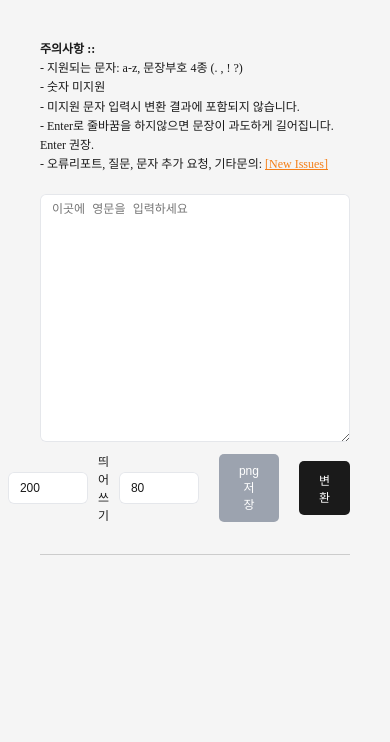
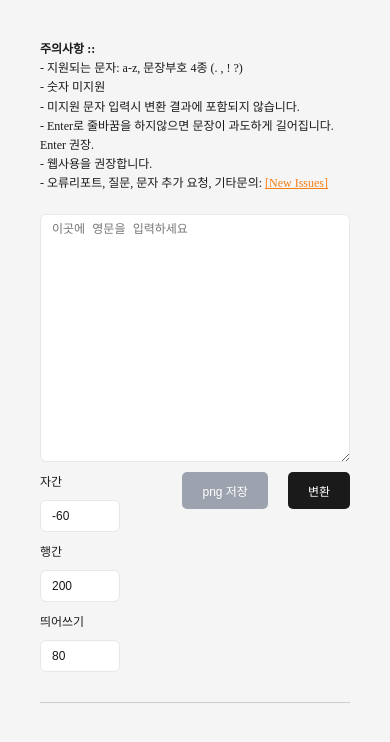
Before and after one commit to librarian-34/moir_translator, a plain HTML site: page index.html in a window 390 px wide. Shown: the top 742 px of the page. Drawn offline with Linux system fonts and the light colour scheme.

Commit message:
모바일에서 자간 입력창 잘리는 현상 수정

```diff
--- a/index.html
+++ b/index.html
@@ -18,6 +18,7 @@
       <p class="label-root">
         - Enter로 줄바꿈을 하지않으면 문장이 과도하게 길어집니다. Enter 권장.
       </p>
+      <p class="label-root">- 웹사용을 권장합니다.</p>
       <p class="label-root">
         - 오류리포트, 질문, 문자 추가 요청, 기타문의:
         <a
@@ -36,15 +37,8 @@
         cols="40"
         rows="10"
       ></textarea>
-      <div
-        style="
-          display: flex;
-          flex-direction: row;
-          gap: 10px;
-          align-items: center;
-          justify-content: right;
-        "
-      >
+      <div class="footer-wrapper">
+        <div class="spacing-wrapper">
           <span class="text-root">자간</span>
           <input
             type="number"
@@ -72,8 +66,11 @@
             style="width: 80px"
             value="80"
           />
+        </div>
+        <div class="button-wrapper">
           <button id="saveBtn" disabled>png 저장</button>
           <button id="renderBtn">변환</button>
+        </div>
       </div>
 
       <div class="divider"></div>
--- a/styles.css
+++ b/styles.css
@@ -115,3 +115,38 @@ button:disabled:hover {
   max-width: none;
   max-height: none;
 }
+
+.footer-wrapper {
+  display: flex;
+  flex-direction: row;
+  gap: 10px;
+  align-items: center;
+  justify-content: right;
+  overflow: auto;
+}
+
+.button-wrapper {
+  display: flex;
+  flex-direction: row;
+  gap: 10px;
+}
+
+.spacing-wrapper {
+  display: flex;
+  flex-direction: row;
+  align-items: center;
+  gap: 10px;
+}
+
+@media (max-width: 768px) {
+  .spacing-wrapper {
+    flex-direction: column;
+    align-items: start;
+    justify-content: left;
+  }
+
+  .footer-wrapper {
+    justify-content: space-between;
+    align-items: start;
+  }
+}
```
Lines whose indentation alone changed are shown as unchanged.
